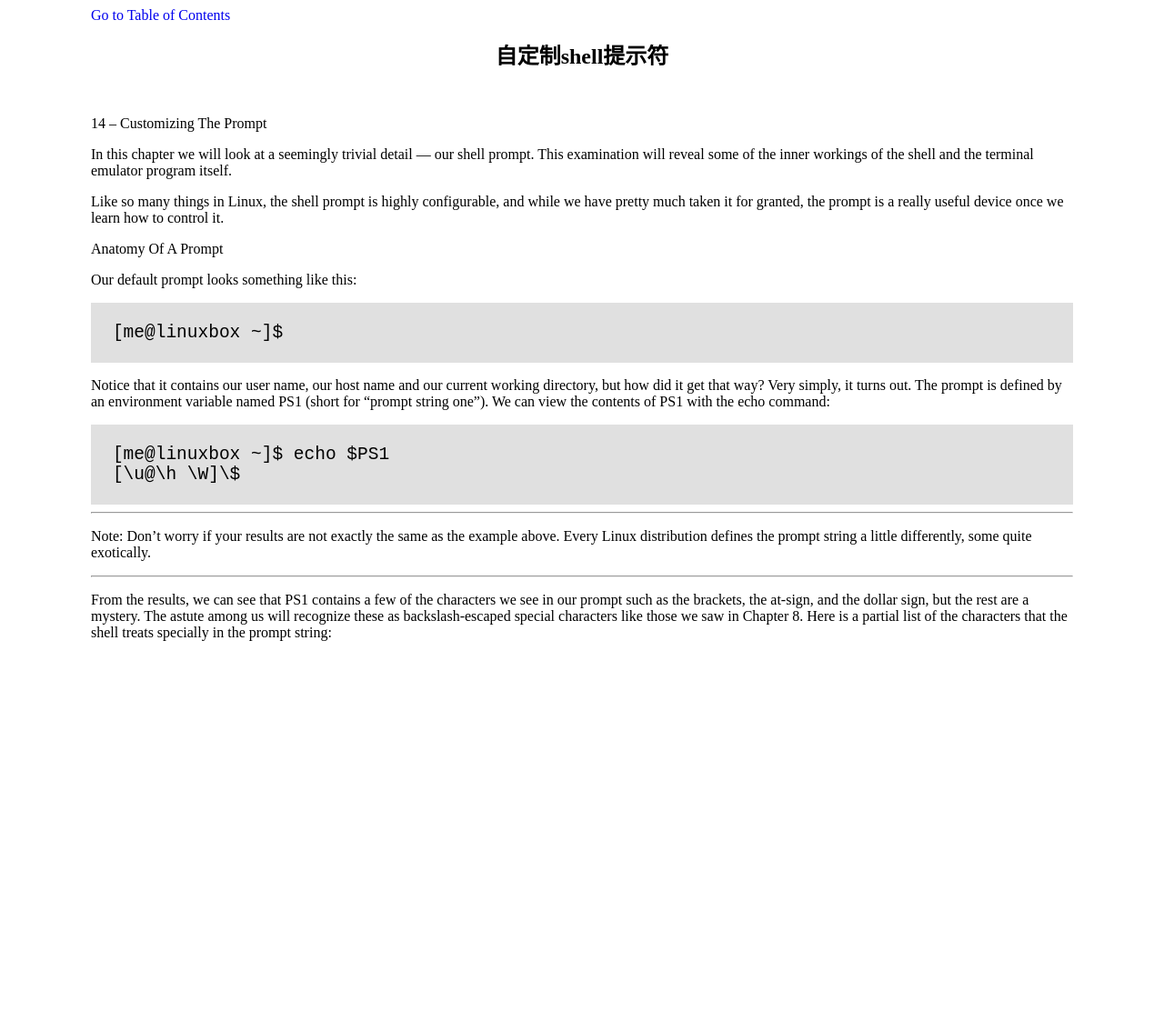
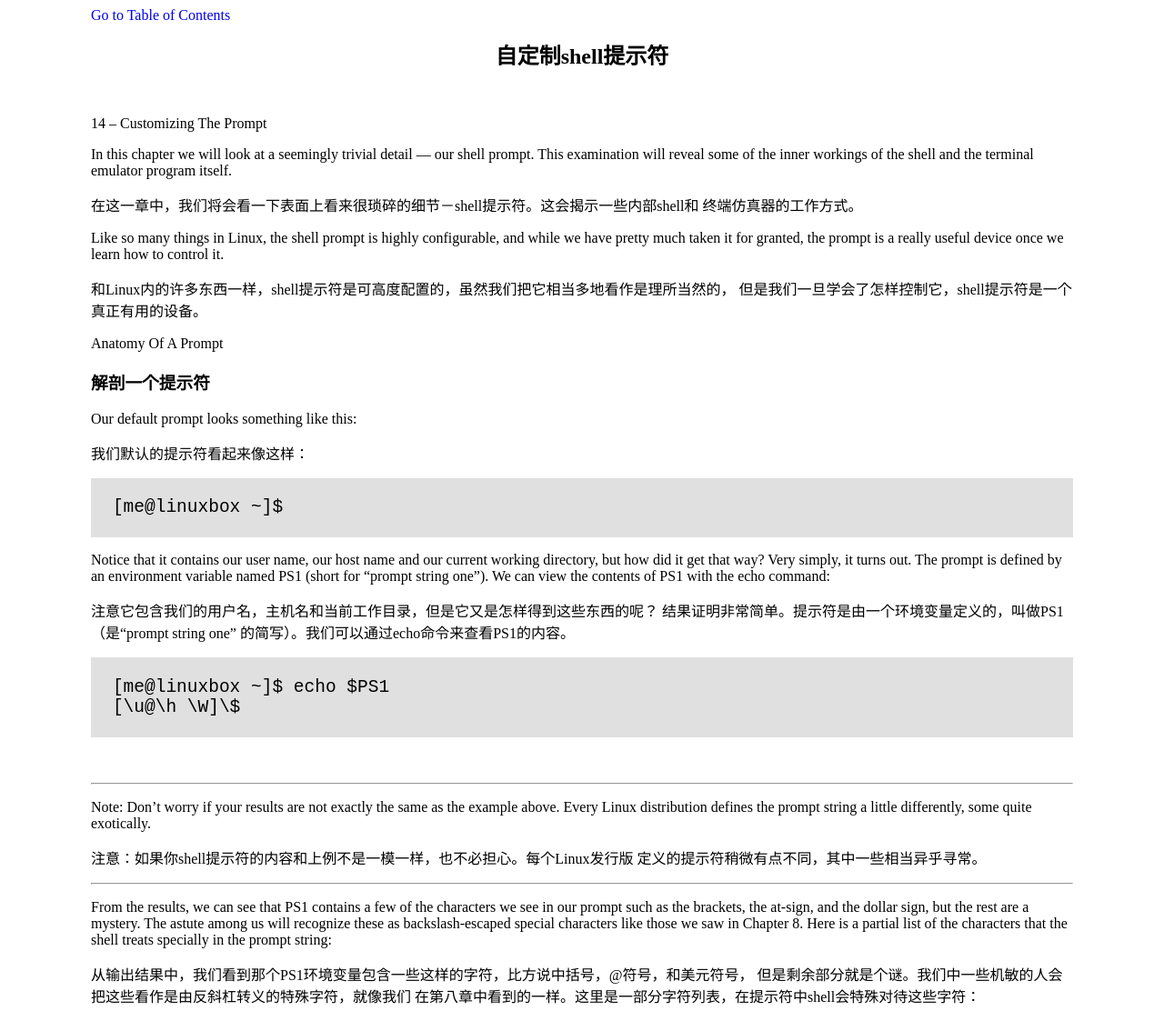
Before and after one commit to billie66/TLCL, a Jekyll site: the page built from book/prompt.md, in a window 1280 px wide. Shown: the whole page at 91% size. Built offline with Jekyll 4.4.1, drawn with Linux system fonts in a browser that asks for light colours; Markdown is read by kramdown in place of the engine named in the settings; before the commit the page ends 900 px from its top, so only the background shows below that.

Commit message:
translate the first part

```diff
--- a/book/prompt.md
+++ b/book/prompt.md
@@ -9,13 +9,23 @@ In this chapter we will look at a seemingly trivial detail — our shell prompt.
 examination will reveal some of the inner workings of the shell and the terminal emulator
 program itself.
 
+在这一章中，我们将会看一下表面上看来很琐碎的细节－shell提示符。这会揭示一些内部shell和
+终端仿真器的工作方式。
+
 Like so many things in Linux, the shell prompt is highly configurable, and while we have
 pretty much taken it for granted, the prompt is a really useful device once we learn how
 to control it.
 
+和Linux内的许多东西一样，shell提示符是可高度配置的，虽然我们把它相当多地看作是理所当然的，
+但是我们一旦学会了怎样控制它，shell提示符是一个真正有用的设备。
+
 Anatomy Of A Prompt
 
+### 解剖一个提示符
+
 Our default prompt looks something like this:
+
+我们默认的提示符看起来像这样：
 
 <div class="code"><pre>
 <tt>[me@linuxbox ~]$</tt>
@@ -26,15 +36,23 @@ but how did it get that way? Very simply, it turns out. The prompt is defined by
 environment variable named PS1 (short for “prompt string one”). We can view the
 contents of PS1 with the echo command:
 
+注意它包含我们的用户名，主机名和当前工作目录，但是它又是怎样得到这些东西的呢？
+结果证明非常简单。提示符是由一个环境变量定义的，叫做PS1（是“prompt string one”
+的简写）。我们可以通过echo命令来查看PS1的内容。
+
 <div class="code"><pre>
 <tt>[me@linuxbox ~]$ echo $PS1
 [\u@\h \W]\$</tt>
 </pre></div>
 
+<br />
 <hr />
 Note: Don't worry if your results are not exactly the same as the example above.
 Every Linux distribution defines the prompt string a little differently, some quite
 exotically.
+
+注意：如果你shell提示符的内容和上例不是一模一样，也不必担心。每个Linux发行版
+定义的提示符稍微有点不同，其中一些相当异乎寻常。
 <hr />
 
 From the results, we can see that PS1 contains a few of the characters we see in our
@@ -42,3 +60,7 @@ prompt such as the brackets, the at-sign, and the dollar sign, but the rest are
 The astute among us will recognize these as backslash-escaped special characters like
 those we saw in Chapter 8. Here is a partial list of the characters that the shell treats
 specially in the prompt string:
+
+从输出结果中，我们看到那个PS1环境变量包含一些这样的字符，比方说中括号，@符号，和美元符号，
+但是剩余部分就是个谜。我们中一些机敏的人会把这些看作是由反斜杠转义的特殊字符，就像我们
+在第八章中看到的一样。这里是一部分字符列表，在提示符中shell会特殊对待这些字符：
```
